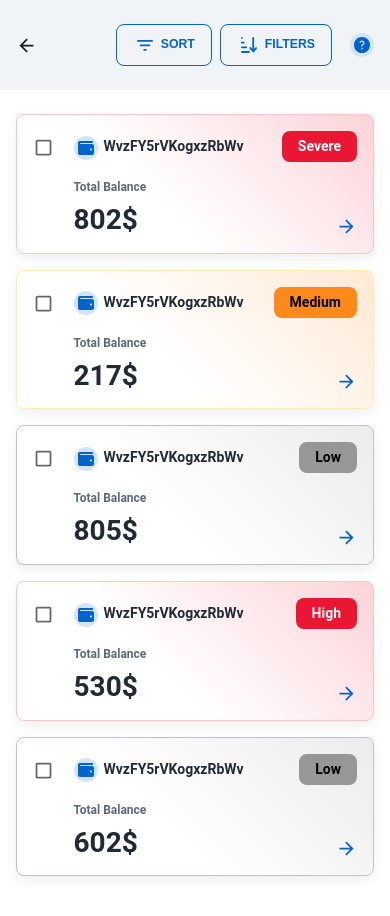
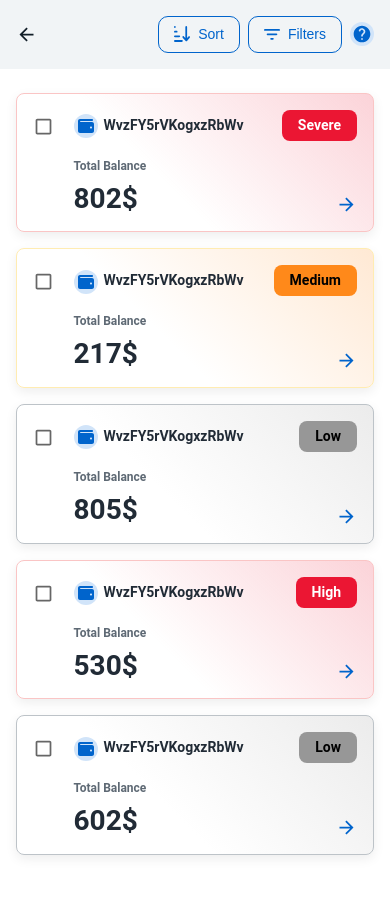
Before and after one commit to avesh-WO23/crypto-UI, a React (Create React App) app: page /results in a window 390 px wide. After the commit the page ends 895 px from the top, so only its background shows below. Built offline with nearby package versions, Linux system fonts and the light colour scheme.

Commit message:
Fix: mobile header make separate component, button font size fixed for all buttons

```diff
--- a/src/components/classifier/banner/BalanceBanner.jsx
+++ b/src/components/classifier/banner/BalanceBanner.jsx
@@ -67,14 +67,13 @@ const BalanceBanner = ({
         backgroundImage: !selectedBalance?.includes(id)
           ? `linear-gradient(45deg, white 40% , ${colorSetting?.bgColor}30);`
           : 'none',
-        padding: '16px 16px',
+        p: 2,
         border: (theme) =>
           isResultPage && !selectedBalance?.includes(id)
             ? `1px solid ${colorSetting?.borderColor}`
             : isResultPage && selectedBalance?.includes(id)
             ? `1px solid ${theme.palette.primary.main}`
             : 'none',
-        position: isResultPage ? 'relative' : 'static',
         boxShadow: isResultPage ? '0 4px 12px #00000012' : '',
         borderRadius: isResultPage ? '8px' : '',
         backgroundColor: (theme) =>
--- a/src/components/classifier/categories/Categories.jsx
+++ b/src/components/classifier/categories/Categories.jsx
@@ -1,32 +1,25 @@
 import React from 'react';
 
-import { Box, Typography, styled } from '@mui/material';
+import Box from '@mui/material/Box';
+import Typography from '@mui/material/Typography';
 
 import { Container } from 'components/common/Container';
 import { SectionHeading } from 'components/common/styled/SectionHeading';
 
 const CategoryLists = ['Terrorism', 'Exchange', 'Sanctions', 'Criminal'];
 
-const CategoriesList = styled(Box)({
-  paddingTop: '20px',
-  display: 'flex',
-  gap: '8px',
-  fontWeight: 700,
-});
-
 const chipSx = {
   backgroundColor: (theme) => theme.palette.grey[200],
-  padding: '4px 8px',
   px: 1,
   py: 0.5,
-  borderRadius: '8px',
+  borderRadius: 2,
 };
 
 const Categories = () => {
   return (
     <Container>
       <SectionHeading>Categories</SectionHeading>
-      <CategoriesList>
+      <Box display={'flex'} gap={1} pt={2}>
         {CategoryLists.map((category, ind) => {
           return (
             <Typography
@@ -38,7 +31,7 @@ const Categories = () => {
             </Typography>
           );
         })}
-      </CategoriesList>
+      </Box>
     </Container>
   );
 };
--- a/src/components/common/buttons/BackButton.jsx
+++ /dev/null
@@ -1,22 +0,0 @@
-import React from 'react';
-
-import ArrowBackIcon from '@mui/icons-material/ArrowBack';
-import { Button, styled } from '@mui/material';
-
-const BackBtn = styled(Button)({
-  width: 'fit-content',
-  display: 'flex',
-  justifyContent: 'flex-start',
-  padding: 0,
-  color: '#121E28',
-});
-
-const BackButton = () => {
-  return (
-    <BackBtn>
-      <ArrowBackIcon />
-    </BackBtn>
-  );
-};
-
-export default BackButton;
--- /dev/null
+++ b/src/components/header/MobileHeader.jsx
@@ -0,0 +1,76 @@
+import React from 'react';
+
+import ArrowBackIcon from '@mui/icons-material/ArrowBack';
+import HelpRoundedIcon from '@mui/icons-material/HelpRounded';
+import { Box, Button, Stack } from '@mui/material';
+import { PropTypes } from 'prop-types';
+import { useDispatch } from 'react-redux';
+import { useNavigate } from 'react-router-dom';
+
+import { content } from 'static/backwardSection';
+import { filterActions } from 'store/filter-drawer/filterSlice';
+
+const helpSx = {
+  background: (theme) => theme.palette.primary.light,
+  color: (theme) => theme.palette.primary.main,
+  padding: '2px',
+  width: '24px',
+  height: '24px',
+  borderRadius: '50%',
+};
+
+const headerSx = {
+  backgroundColor: (theme) => theme.palette.grey[200],
+  display: 'flex',
+  justifyContent: 'space-between',
+  alignItems: 'center',
+  position: 'sticky',
+  top: 0,
+  zIndex: 1,
+};
+
+const filterSx = {
+  'textTransform': 'capitalize',
+  'border': (theme) => `1px solid ${theme.palette.primary.main}`,
+  '& .MuiButton-startIcon': {
+    mr: 0.5,
+  },
+  'borderRadius': 2.5,
+};
+
+const MobileHeader = ({ isFilters, isHelp }) => {
+  const dispatch = useDispatch();
+  const navigate = useNavigate();
+  const { toggleDrawer } = filterActions;
+  const { filterButtons } = content;
+  return (
+    <Stack direction={'row'} px={2} py={2} sx={headerSx} height={'68.5px'}>
+      <ArrowBackIcon
+        sx={{ color: (theme) => theme.palette.primary.dark }}
+        onClick={() => navigate(-1)}
+      />
+      <Box display={'flex'} alignItems={'center'} gap={1}>
+        {isFilters &&
+          filterButtons.map((btn, i) => (
+            <Button
+              key={`${btn.text}-${i}`}
+              sx={filterSx}
+              startIcon={<img src={btn.icon} alt="filter" />}
+              variant="outlined"
+              onClick={() => dispatch(toggleDrawer(true))}
+            >
+              {btn.text}
+            </Button>
+          ))}
+        {isHelp && <HelpRoundedIcon sx={helpSx} />}
+      </Box>
+    </Stack>
+  );
+};
+
+MobileHeader.propTypes = {
+  isFilters: PropTypes.bool,
+  isHelp: PropTypes.bool,
+};
+
+export default MobileHeader;
--- a/src/pages/Classifier.jsx
+++ b/src/pages/Classifier.jsx
@@ -5,9 +5,8 @@ import Divider from '@mui/material/Divider';
 import BalanceBanner from 'components/classifier/banner/BalanceBanner';
 import Categories from 'components/classifier/categories/Categories';
 import Location from 'components/classifier/locations/Location';
-import BackButton from 'components/common/buttons/BackButton';
 import ReportButton from 'components/common/buttons/ReportButton';
-import { Container } from 'components/common/Container';
+import MobileHeader from 'components/header/MobileHeader';
 
 const Classifier = () => {
   return (
@@ -16,16 +15,7 @@ const Classifier = () => {
         paddingBottom: '90px',
       }}
     >
-      <Container
-        sx={{
-          backgroundColor: (theme) => theme.palette.grey[200],
-          display: 'flex',
-          justifyContent: 'space-between',
-          alignItems: 'center',
-        }}
-      >
-        <BackButton />
-      </Container>
+      <MobileHeader />
       <BalanceBanner
         balance={{
           id: 1,
--- a/src/pages/Results.jsx
+++ b/src/pages/Results.jsx
@@ -1,71 +1,13 @@
 import React from 'react';
 
-import { Box, Button, styled } from '@mui/material';
-import { useDispatch } from 'react-redux';
+import MobileHeader from 'components/header/MobileHeader';
 
-import BackButton from '../components/common/buttons/BackButton';
-import OutlineButton from '../components/common/buttons/OutlineButton';
-import { Container } from '../components/common/Container';
 import SearchedResults from '../components/results/SearchedResults';
-import { content } from '../static/backwardSection';
-import { filterActions } from '../store/filter-drawer/filterSlice';
-
-const HelpButton = styled(Button)(({ path }) => ({
-  backgroundImage: `url(${path})`,
-  backgroundRepeat: 'no-repeat',
-  height: '24px',
-  width: '24px',
-  minWidth: '24px',
-}));
-
-const ButtonBox = styled(Box)({
-  display: 'flex',
-  alignItems: 'center',
-  gap: '18px',
-});
-
-const IconSpan = styled('span')(({ path }) => ({
-  backgroundImage: `url(${path})`,
-  backgroundRepeat: 'no-repeat',
-  width: '24px',
-  height: '24px',
-  backgroundSize: '24px',
-  backgroundPosition: 'left center',
-  padding: '8px 14px',
-}));
-
-const Filters = styled(Box)({ display: 'flex', gap: '8px' });
 
 const Results = () => {
-  const { filterButtons, helpButton } = content;
-  const dispatch = useDispatch();
-  const { toggleDrawer } = filterActions;
   return (
     <>
-      <Container
-        sx={{
-          backgroundColor: '#F1F4F6',
-          display: 'flex',
-          justifyContent: 'space-between',
-          alignItems: 'center',
-        }}
-      >
-        <BackButton />
-        <ButtonBox>
-          <Filters>
-            {filterButtons.map((btn, i) => (
-              <OutlineButton
-                key={`${btn.text}-${i}`}
-                onClick={() => dispatch(toggleDrawer(true))}
-              >
-                <IconSpan path={btn.icon} />
-                {btn.text}
-              </OutlineButton>
-            ))}
-          </Filters>
-          <HelpButton path={helpButton} />
-        </ButtonBox>
-      </Container>
+      <MobileHeader isFilters={true} isHelp={true} />
       <SearchedResults />
     </>
   );
--- a/src/static/backwardSection.js
+++ b/src/static/backwardSection.js
@@ -1,17 +1,15 @@
 import FilterIcon from '../assets/svg/Filter.svg';
-import HelpIcon from '../assets/svg/help.svg';
 import SortIcon from '../assets/svg/Sort.svg';
 
 export const content = {
   filterButtons: [
     {
       text: 'Sort',
-      icon: FilterIcon,
+      icon: SortIcon,
     },
     {
       text: 'Filters',
-      icon: SortIcon,
+      icon: FilterIcon,
     },
   ],
-  helpButton: HelpIcon,
 };
--- a/src/theme/theme-loader/index.js
+++ b/src/theme/theme-loader/index.js
@@ -1,9 +1,9 @@
 import { LIGHT } from 'theme/theme-loader/colors';
-import { themeTypography } from 'theme/theme-loader/typography';
+import * as typography from 'theme/theme-loader/typography';
 
 const theme = {
   palette: LIGHT,
-  typography: themeTypography,
+  typography: typography.themeTypography,
   status: {
     danger: '#e48d8d',
     success: '#97d69d',
@@ -11,17 +11,16 @@ const theme = {
   },
   components: {
     MuiButton: {
-      // defaultProps: {
-      //   disableRipple: true,
-      //   disableElevation: true,
-      // },
-      // styleOverrides: {
-      //   root: {
-      //     fontSize: pxToRem(20),
-      //     fontWeight: '400',
-      //     textTransform: 'none',
-      //   },
-      // },
+      defaultProps: {
+        disableRipple: true,
+        disableElevation: true,
+      },
+      styleOverrides: {
+        root: {
+          fontSize: typography.pxToRem(14),
+          fontWeight: '400',
+        },
+      },
     },
     MuiMenuItem: {
       // styleOverrides: {
```
Also changed, not shown: src/components/common/BackwardSection.jsx (deleted, +0 -77 lines), src/assets/svg/help.svg (deleted).
